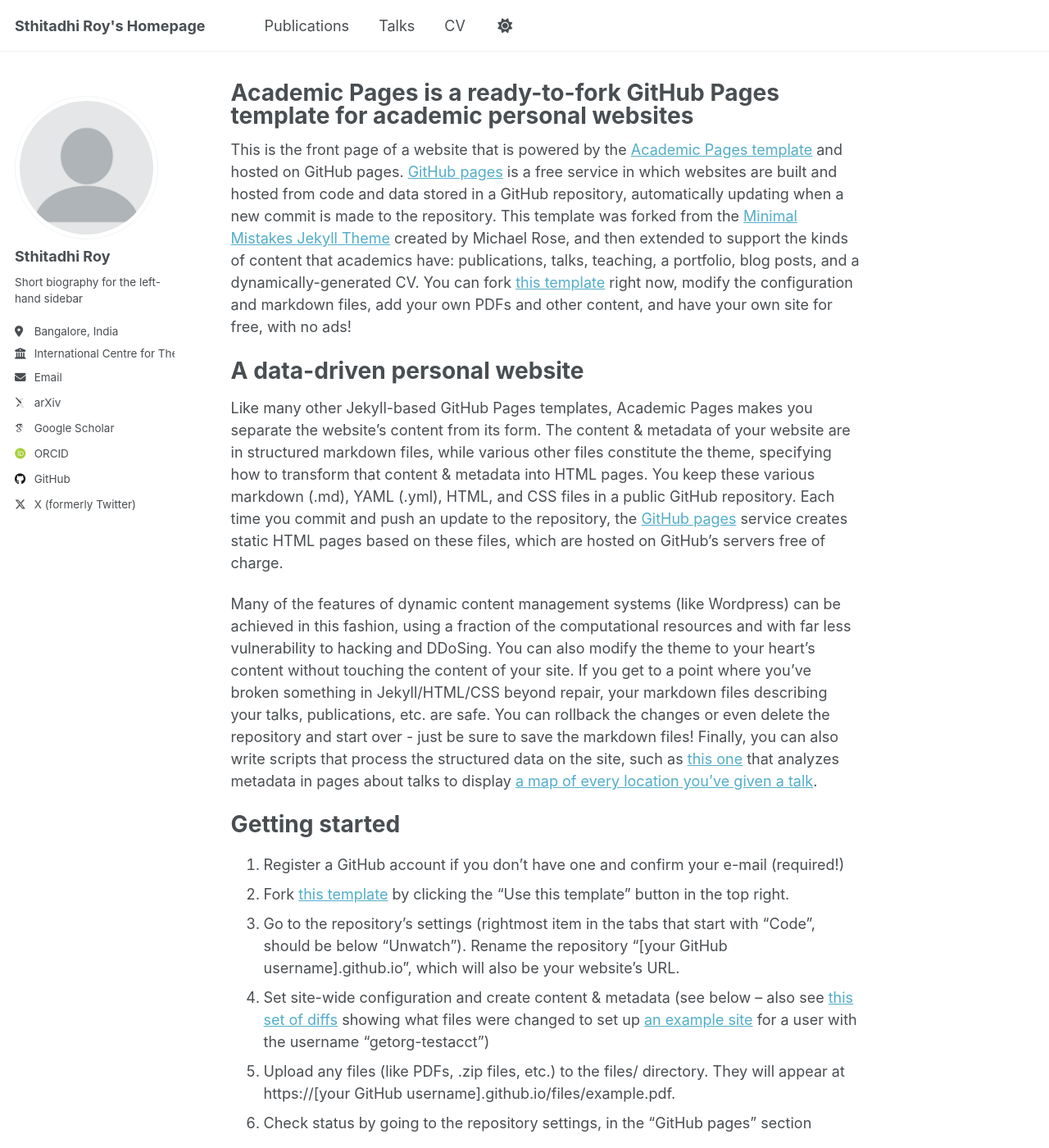
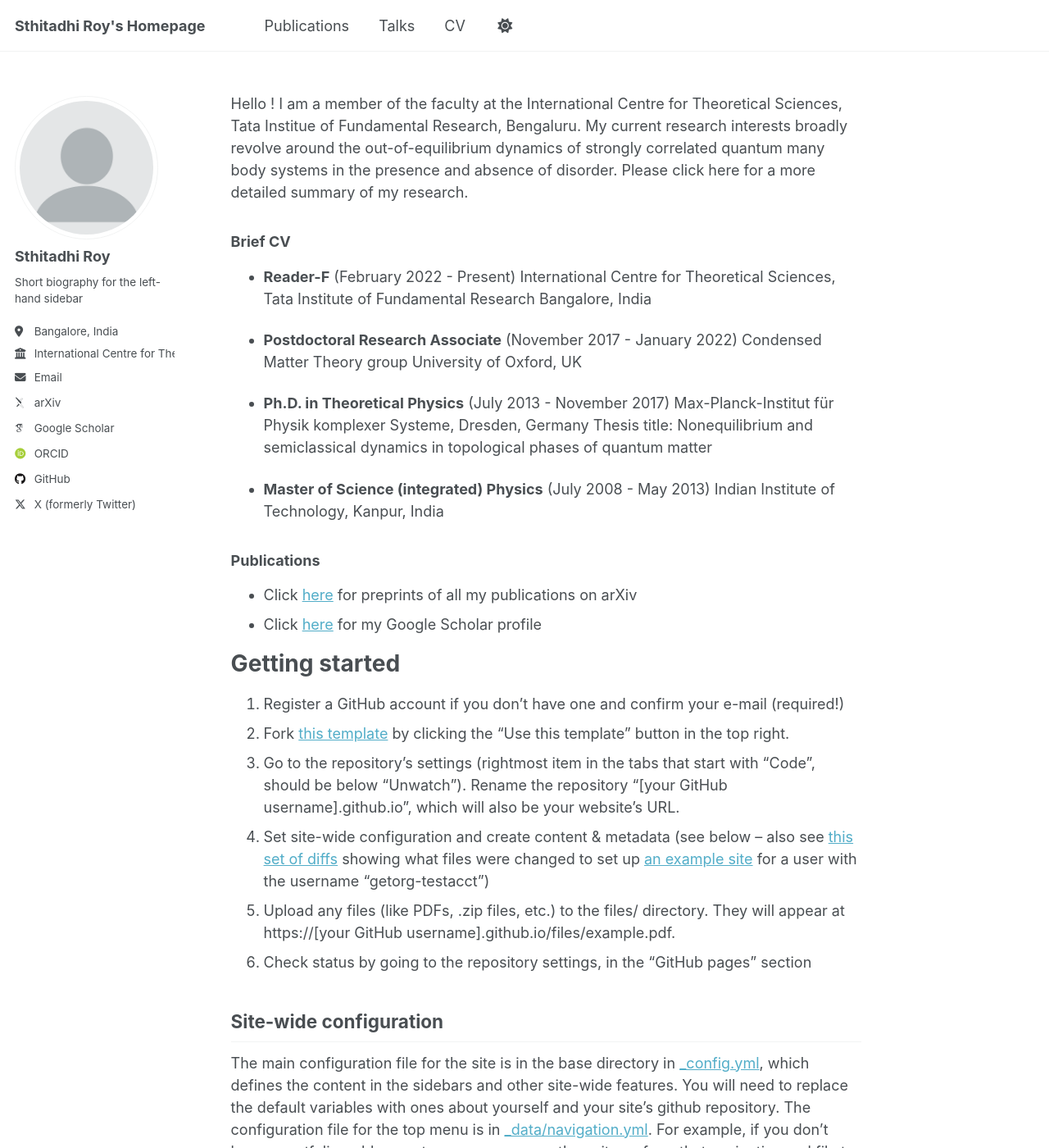
Before and after one commit to sthitadhi-roy/sthitadhi-roy.github.io, a Jekyll site: the page built from _pages/about.md, in a window 1280 px wide and 1400 px high. Shown: the whole window at 82% size. Built offline with Jekyll 4.4.1, drawn with Linux system fonts in a browser that asks for light colours; some web fonts are replaced.

Commit message:
Update about.md

```diff
--- a/_pages/about.md
+++ b/_pages/about.md
@@ -1,19 +1,40 @@
 ---
 permalink: /
-title: "Academic Pages is a ready-to-fork GitHub Pages template for academic personal websites"
+title: ""
 author_profile: true
 redirect_from:
   - /about/
   - /about.html
 ---
 
-This is the front page of a website that is powered by the [Academic Pages template](https://github.com/academicpages/academicpages.github.io) and hosted on GitHub pages. [GitHub pages](https://pages.github.com) is a free service in which websites are built and hosted from code and data stored in a GitHub repository, automatically updating when a new commit is made to the repository. This template was forked from the [Minimal Mistakes Jekyll Theme](https://mmistakes.github.io/minimal-mistakes/) created by Michael Rose, and then extended to support the kinds of content that academics have: publications, talks, teaching, a portfolio, blog posts, and a dynamically-generated CV. You can fork [this template](https://github.com/academicpages/academicpages.github.io) right now, modify the configuration and markdown files, add your own PDFs and other content, and have your own site for free, with no ads!
+Hello !
+I am a member of the faculty at the International Centre for Theoretical Sciences, Tata Institue of Fundamental Research, Bengaluru. My current research interests broadly revolve around the out-of-equilibrium dynamics of strongly correlated quantum many body systems in the presence and absence of disorder. Please click here for a more detailed summary of my research.
 
-A data-driven personal website
-======
-Like many other Jekyll-based GitHub Pages templates, Academic Pages makes you separate the website's content from its form. The content & metadata of your website are in structured markdown files, while various other files constitute the theme, specifying how to transform that content & metadata into HTML pages. You keep these various markdown (.md), YAML (.yml), HTML, and CSS files in a public GitHub repository. Each time you commit and push an update to the repository, the [GitHub pages](https://pages.github.com/) service creates static HTML pages based on these files, which are hosted on GitHub's servers free of charge.
+<!-- This is the front page of a website that is powered by the [Academic Pages template](https://github.com/academicpages/academicpages.github.io) and hosted on GitHub pages. [GitHub pages](https://pages.github.com) is a free service in which websites are built and hosted from code and data stored in a GitHub repository, automatically updating when a new commit is made to the repository. This template was forked from the [Minimal Mistakes Jekyll Theme](https://mmistakes.github.io/minimal-mistakes/) created by Michael Rose, and then extended to support the kinds of content that academics have: publications, talks, teaching, a portfolio, blog posts, and a dynamically-generated CV. You can fork [this template](https://github.com/academicpages/academicpages.github.io) right now, modify the configuration and markdown files, add your own PDFs and other content, and have your own site for free, with no ads! -->
 
-Many of the features of dynamic content management systems (like Wordpress) can be achieved in this fashion, using a fraction of the computational resources and with far less vulnerability to hacking and DDoSing. You can also modify the theme to your heart's content without touching the content of your site. If you get to a point where you've broken something in Jekyll/HTML/CSS beyond repair, your markdown files describing your talks, publications, etc. are safe. You can rollback the changes or even delete the repository and start over - just be sure to save the markdown files! Finally, you can also write scripts that process the structured data on the site, such as [this one](https://github.com/academicpages/academicpages.github.io/blob/master/talkmap.ipynb) that analyzes metadata in pages about talks to display [a map of every location you've given a talk](https://academicpages.github.io/talkmap.html).
+### Brief CV
+- **Reader-F** (February 2022 - Present)
+  International Centre for Theoretical Sciences, Tata Institute of Fundamental Research
+  Bangalore, India
+
+- **Postdoctoral Research Associate** (November 2017 - January 2022)
+  Condensed Matter Theory group
+  University of Oxford, UK
+
+- **Ph.D. in Theoretical Physics** (July 2013 - November 2017)
+  Max-Planck-Institut für Physik komplexer Systeme, Dresden, Germany
+  Thesis title: Nonequilibrium and semiclassical dynamics in topological phases of quantum matter
+
+- **Master of Science (integrated) Physics** (July 2008 - May 2013)
+  Indian Institute of Technology, Kanpur, India
+
+
+### Publications
+
+- Click [here](https://arxiv.org/a/roy_s_5.html) for preprints of all my publications on arXiv
+- Click [here](https://scholar.google.com/citations?user=dup_yX8AAAAJ&hl=en) for my Google Scholar profile
+
+
 
 Getting started
 ======
```
